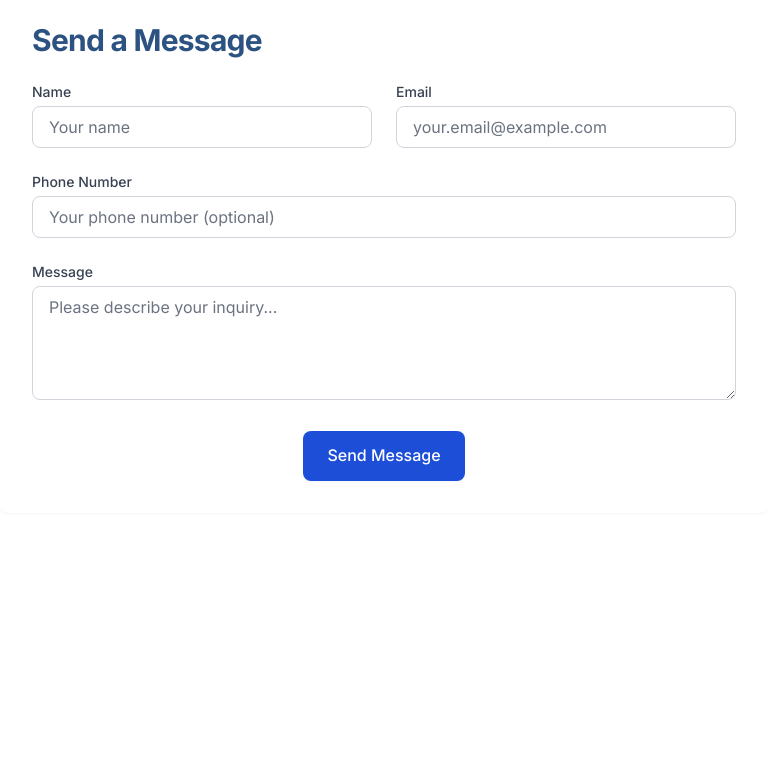
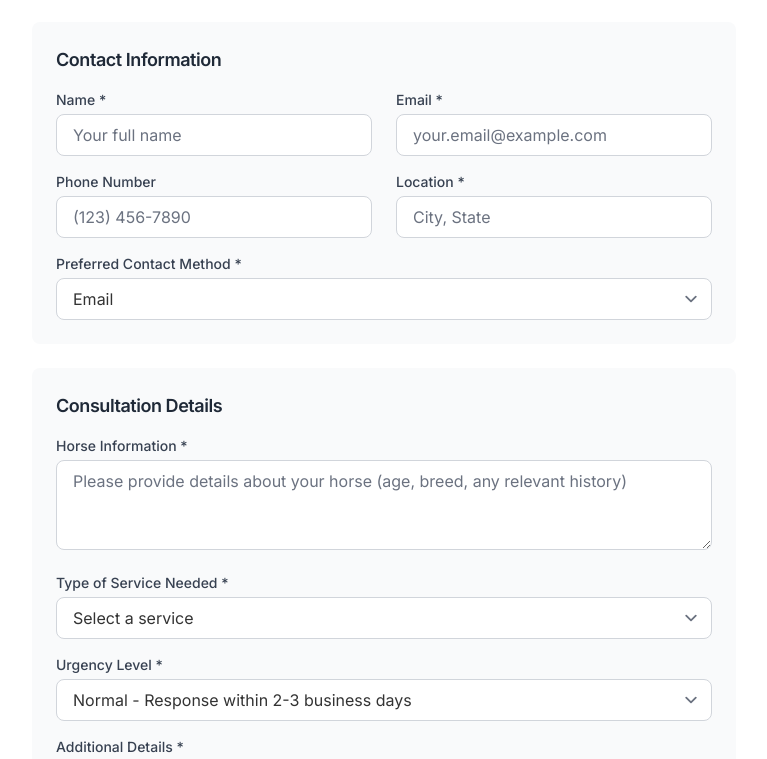
Before and after one commit to CoreyCrawfordDev/dr-gold-equine, a Next.js app: page /contact in a window 1280 px wide. Shown: the part 953-1712 px from the top of the page, without its empty margins (256-1023 px from the left). Before the commit the page ends 1530 px from the top, so only its background shows below. Built offline with nearby package versions, Linux system fonts and the light colour scheme.

Commit message:
Enhanced contact form with veterinary consultation fields and updated email template

```diff
--- a/app/components/ContactForm.tsx
+++ b/app/components/ContactForm.tsx
@@ -1,13 +1,27 @@
 'use client';
 
 import { useState } from 'react';
+import emailjs from '@emailjs/browser';
+
+// Phone number validation regex - accepts formats like:
+// (123) 456-7890, 123-456-7890, 1234567890
+const PHONE_REGEX = /^(\+\d{1,2}\s?)?\(?\d{3}\)?[\s.-]?\d{3}[\s.-]?\d{4}$/;
 
 export default function ContactForm() {
   const [formData, setFormData] = useState({
     name: '',
     email: '',
     phone: '',
+    location: '', // City/State
+    horseInfo: '', // Horse details
+    serviceType: '', // Type of service needed
+    preferredContact: 'email', // Preferred contact method
+    urgency: 'normal', // Urgency level
     message: '',
+  });
+
+  const [errors, setErrors] = useState({
+    phone: '',
   });
 
   const [status, setStatus] = useState<{
@@ -18,23 +32,48 @@ export default function ContactForm() {
     message: '',
   });
 
+  const validatePhone = (phone: string) => {
+    if (!phone) return ''; // Phone is optional
+    return PHONE_REGEX.test(phone) ? '' : 'Please enter a valid phone number';
+  };
+
   const handleSubmit = async (e: React.FormEvent) => {
     e.preventDefault();
+
+    // Validate phone if provided
+    const phoneError = validatePhone(formData.phone);
+    if (phoneError) {
+      setErrors(prev => ({ ...prev, phone: phoneError }));
+      return;
+    }
+
     setStatus({ type: 'loading', message: 'Sending message...' });
 
     try {
-      const response = await fetch('/api/contact', {
-        method: 'POST',
-        headers: {
-          'Content-Type': 'application/json',
+      // Format phone number for consistency if provided
+      const formattedPhone = formData.phone ? formData.phone.replace(/\D/g, '').replace(/(\d{3})(\d{3})(\d{4})/, '($1) $2-$3') : 'Not provided';
+
+      const result = await emailjs.send(
+        'service_k6l3yil',
+        'template_nb3uurj',
+        {
+          from_name: formData.name,
+          from_email: formData.email,
+          phone: formattedPhone,
+          location: formData.location,
+          horse_info: formData.horseInfo,
+          service_type: formData.serviceType,
+          preferred_contact: formData.preferredContact,
+          urgency: formData.urgency,
+          message: formData.message,
+          title: 'Veterinary Consultation Request',
+          to_email: 'contact@drgoldequinemed.com'
         },
-        body: JSON.stringify(formData),
-      });
+        'ygXJArU5YKMNaPvk_'
+      );
 
-      const data = await response.json();
-
-      if (!response.ok) {
-        throw new Error(data.error || 'Failed to send message');
+      if (result.text !== 'OK') {
+        throw new Error('Failed to send message');
       }
 
       setStatus({
@@ -42,27 +81,39 @@ export default function ContactForm() {
         message: 'Message sent successfully! We will get back to you soon.',
       });
 
-      // Reset form
+      // Reset form and errors
       setFormData({
         name: '',
         email: '',
         phone: '',
+        location: '',
+        horseInfo: '',
+        serviceType: '',
+        preferredContact: 'email',
+        urgency: 'normal',
         message: '',
       });
+      setErrors({ phone: '' });
     } catch (error) {
+      console.error('Email.js error:', error);
       setStatus({
         type: 'error',
-        message: error instanceof Error ? error.message : 'Failed to send message',
+        message: 'Failed to send message. Please try again later.',
       });
     }
   };
 
-  const handleChange = (e: React.ChangeEvent<HTMLInputElement | HTMLTextAreaElement>) => {
+  const handleChange = (e: React.ChangeEvent<HTMLInputElement | HTMLTextAreaElement | HTMLSelectElement>) => {
     const { name, value } = e.target;
     setFormData(prev => ({
       ...prev,
       [name]: value
     }));
+
+    // Clear phone error when user starts typing
+    if (name === 'phone') {
+      setErrors(prev => ({ ...prev, phone: '' }));
+    }
   };
 
   return (
@@ -71,11 +122,15 @@ export default function ContactForm() {
       className="space-y-6"
       aria-labelledby="contact-form-title"
     >
-      <h3 id="contact-form-title" className="text-primary mb-6">Send a Message</h3>
+      <h3 id="contact-form-title" className="text-primary mb-6">Request a Consultation</h3>
+
+      {/* Contact Information Section */}
+      <div className="bg-gray-50 p-6 rounded-lg">
+        <h4 className="text-lg font-semibold mb-4">Contact Information</h4>
         <div className="grid grid-cols-1 md:grid-cols-2 gap-6">
           <div>
             <label htmlFor="name" className="label">
-            Name
+              Name *
             </label>
             <input
               type="text"
@@ -85,14 +140,15 @@ export default function ContactForm() {
               value={formData.name}
               onChange={handleChange}
               className="input"
-            placeholder="Your name"
+              placeholder="Your full name"
               aria-required="true"
-            aria-label="Your full name"
+              minLength={2}
+              maxLength={50}
             />
           </div>
           <div>
             <label htmlFor="email" className="label">
-            Email
+              Email *
             </label>
             <input
               type="email"
@@ -104,10 +160,11 @@ export default function ContactForm() {
               className="input"
               placeholder="your.email@example.com"
               aria-required="true"
-            aria-label="Your email address"
             />
           </div>
         </div>
+
+        <div className="grid grid-cols-1 md:grid-cols-2 gap-6 mt-4">
           <div>
             <label htmlFor="phone" className="label">
               Phone Number
@@ -118,14 +175,121 @@ export default function ContactForm() {
               name="phone"
               value={formData.phone}
               onChange={handleChange}
+              className={`input ${errors.phone ? 'border-red-500' : ''}`}
+              placeholder="(123) 456-7890"
+              aria-invalid={!!errors.phone}
+              aria-describedby={errors.phone ? 'phone-error' : undefined}
+            />
+            {errors.phone && (
+              <p id="phone-error" className="text-red-500 text-sm mt-1" role="alert">
+                {errors.phone}
+              </p>
+            )}
+          </div>
+          <div>
+            <label htmlFor="location" className="label">
+              Location *
+            </label>
+            <input
+              type="text"
+              id="location"
+              name="location"
+              required
+              value={formData.location}
+              onChange={handleChange}
               className="input"
-          placeholder="Your phone number (optional)"
-          aria-label="Your phone number (optional)"
+              placeholder="City, State"
+              aria-required="true"
             />
           </div>
+        </div>
+
+        <div className="mt-4">
+          <label htmlFor="preferredContact" className="label">
+            Preferred Contact Method *
+          </label>
+          <select
+            id="preferredContact"
+            name="preferredContact"
+            required
+            value={formData.preferredContact}
+            onChange={handleChange}
+            className="input"
+            aria-required="true"
+          >
+            <option value="email">Email</option>
+            <option value="phone">Phone</option>
+            <option value="either">Either</option>
+          </select>
+        </div>
+      </div>
+
+      {/* Consultation Details Section */}
+      <div className="bg-gray-50 p-6 rounded-lg">
+        <h4 className="text-lg font-semibold mb-4">Consultation Details</h4>
+
         <div>
+          <label htmlFor="horseInfo" className="label">
+            Horse Information *
+          </label>
+          <textarea
+            id="horseInfo"
+            name="horseInfo"
+            required
+            value={formData.horseInfo}
+            onChange={handleChange}
+            rows={3}
+            className="input"
+            placeholder="Please provide details about your horse (age, breed, any relevant history)"
+            aria-required="true"
+          />
+        </div>
+
+        <div className="mt-4">
+          <label htmlFor="serviceType" className="label">
+            Type of Service Needed *
+          </label>
+          <select
+            id="serviceType"
+            name="serviceType"
+            required
+            value={formData.serviceType}
+            onChange={handleChange}
+            className="input"
+            aria-required="true"
+          >
+            <option value="">Select a service</option>
+            <option value="general">General Consultation</option>
+            <option value="lameness">Lameness Evaluation</option>
+            <option value="performance">Performance Assessment</option>
+            <option value="preventive">Preventive Care</option>
+            <option value="emergency">Emergency Care</option>
+            <option value="other">Other (specify in message)</option>
+          </select>
+        </div>
+
+        <div className="mt-4">
+          <label htmlFor="urgency" className="label">
+            Urgency Level *
+          </label>
+          <select
+            id="urgency"
+            name="urgency"
+            required
+            value={formData.urgency}
+            onChange={handleChange}
+            className="input"
+            aria-required="true"
+          >
+            <option value="normal">Normal - Response within 2-3 business days</option>
+            <option value="soon">Soon - Response within 24 hours</option>
+            <option value="urgent">Urgent - Immediate attention needed</option>
+          </select>
+        </div>
+
+        <div className="mt-4">
           <label htmlFor="message" className="label">
-          Message
+            Additional Details *
           </label>
           <textarea
             id="message"
@@ -135,11 +299,14 @@ export default function ContactForm() {
             onChange={handleChange}
             rows={4}
             className="input"
-          placeholder="Please describe your inquiry..."
+            placeholder="Please provide any additional information about your consultation request..."
             aria-required="true"
-          aria-label="Your message"
+            minLength={10}
+            maxLength={1000}
           />
         </div>
+      </div>
+
       {status.type !== 'idle' && (
         <div
           className={`p-4 rounded-lg ${
@@ -155,6 +322,7 @@ export default function ContactForm() {
           {status.message}
         </div>
       )}
+
       <div className="text-center">
         <button
           type="submit"
@@ -162,7 +330,7 @@ export default function ContactForm() {
           disabled={status.type === 'loading'}
           aria-label={status.type === 'loading' ? 'Sending message...' : 'Send message'}
         >
-          {status.type === 'loading' ? 'Sending...' : 'Send Message'}
+          {status.type === 'loading' ? 'Sending...' : 'Submit Request'}
         </button>
       </div>
     </form>
--- a/app/components/Navigation.tsx
+++ b/app/components/Navigation.tsx
@@ -1,3 +1,5 @@
+'use client'
+
 import Link from 'next/link'
 import { usePathname } from 'next/navigation'
 
--- a/app/layout.tsx
+++ b/app/layout.tsx
@@ -1,7 +1,6 @@
 import type { Metadata } from 'next'
 import { Inter } from 'next/font/google'
 import './globals.css'
-import Navigation from './components/Navigation'
 
 const inter = Inter({ subsets: ['latin'] })
 
@@ -24,7 +23,6 @@ export default function RootLayout({
   return (
     <html lang="en">
       <body className={inter.className}>
-        <Navigation />
         <main className="min-h-screen">
           {children}
         </main>
--- a/app/page.tsx
+++ b/app/page.tsx
@@ -6,36 +6,54 @@ export default function Home() {
   return (
     <div className="min-h-screen bg-white">
       {/* Hero Section */}
-      <section className="relative h-screen flex items-center justify-center">
-        <div className="absolute inset-0 z-0">
+      <section className="relative min-h-[600px] text-white py-32 overflow-hidden">
+        <div className="absolute inset-0">
           <Image
-            src="/images/hero-bg.jpg"
-            alt="Dr. Gold consulting"
+            src="/images/mountains.jpg"
+            alt="Scenic Montana mountains landscape serving as the website background"
             fill
-            className="object-cover"
+            className="object-cover object-center"
             priority
+            sizes="100vw"
+            quality={90}
           />
-          <div className="absolute inset-0 bg-black/50" />
+          <div className="absolute inset-0 bg-gradient-to-r from-primary/95 to-primary/80"></div>
+          <div className="absolute inset-0 bg-[url('/pattern.svg')] opacity-5"></div>
         </div>
-
-        <div className="relative z-10 text-center text-white px-4">
-          <h1 className="text-5xl md:text-6xl font-bold mb-6">
-            Dr. Jenifer Gold
-          </h1>
-          <p className="text-xl md:text-2xl mb-8">
-            Organizational Development & Leadership Consulting
-          </p>
-          <Link
-            href="/contact"
-            className="bg-primary hover:bg-primary-dark text-white px-8 py-3 rounded-lg text-lg font-semibold transition-colors shadow-md hover:shadow-lg"
-          >
-            Get Started
-          </Link>
+        <div className="container relative">
+          <div className="max-w-3xl mx-auto text-center animate-fade-in">
+            <h1 className="text-white mb-6 text-5xl md:text-6xl lg:text-7xl font-bold">
+              Dr. Jenifer Gold
+            </h1>
+            <p className="text-xl md:text-2xl mb-4 text-white/90">
+              Expert Veterinary Consultation Services
+            </p>
+            <p className="text-lg mb-2 text-white/80">
+              DVM, Diplomate ACVIM (Large Animal), Diplomate ACVECC (Large Animal)
+            </p>
+            <p className="text-lg mb-8 text-white/80">
+              Specialized care for horses and large animals through professional consultation
+            </p>
+            <div className="flex flex-wrap gap-4 justify-center">
+              <Link href="#services" className="bg-accent hover:bg-accent-dark text-white px-6 py-3 rounded-lg font-semibold transition-colors">
+                View Services
+              </Link>
+              <Link href="/contact" className="bg-accent hover:bg-accent-dark text-white px-6 py-3 rounded-lg font-semibold transition-colors">
+                Request Consultation
+              </Link>
+              <Link href="/bio" className="bg-accent hover:bg-accent-dark text-white px-6 py-3 rounded-lg font-semibold transition-colors">
+                Bio
+              </Link>
+              <Link href="/contact" className="bg-accent hover:bg-accent-dark text-white px-6 py-3 rounded-lg font-semibold transition-colors">
+                Contact
+              </Link>
+            </div>
+          </div>
         </div>
       </section>
 
       {/* Services Section */}
-      <section className="py-20 px-4">
+      <section id="services" className="py-20 px-4">
         <div className="max-w-6xl mx-auto">
           <h2 className="text-3xl md:text-4xl font-bold text-center mb-12">
             Our Services
@@ -72,15 +90,27 @@ export default function Home() {
 
 const services = [
   {
-    title: "Organizational Development",
-    description: "Transform your organization through strategic planning, process improvement, and cultural enhancement."
+    title: "Equine Internal Medicine",
+    description: "Expert consultation for respiratory disease, EIPH, neonatology, endocrine disorders, and GI conditions in horses."
   },
   {
-    title: "Leadership Consulting",
-    description: "Develop effective leadership skills and strategies to drive organizational success."
+    title: "Emergency & Critical Care",
+    description: "Specialized care for emergency response, critical care management, pain management, and post-operative care."
   },
   {
-    title: "Team Building",
-    description: "Build high-performing teams through targeted interventions and development programs."
+    title: "Phone/Text Consults",
+    description: "Remote consultation services for veterinarians and animal owners throughout Montana."
+  },
+  {
+    title: "Chart Reviews",
+    description: "Detailed review of medical records and treatment plans for optimal patient care."
+  },
+  {
+    title: "Case Management",
+    description: "Comprehensive case management for complex medical conditions in horses and large animals."
+  },
+  {
+    title: "Professional Mentoring",
+    description: "Guidance and support for veterinary professionals seeking to enhance their expertise."
   }
 ]
--- a/package.json
+++ b/package.json
@@ -9,7 +9,7 @@
     "lint": "next lint"
   },
   "dependencies": {
-    "@sendgrid/mail": "^8.1.5",
+    "@emailjs/browser": "^4.4.1",
     "autoprefixer": "^10.4.17",
     "next": "14.1.0",
     "postcss": "^8.4.35",
```
Also changed, not shown: app/api/contact/route.ts (deleted, +0 -53 lines), 2 other files (tests, documents, lock files or other folders). Lines whose indentation alone changed are shown as unchanged.
